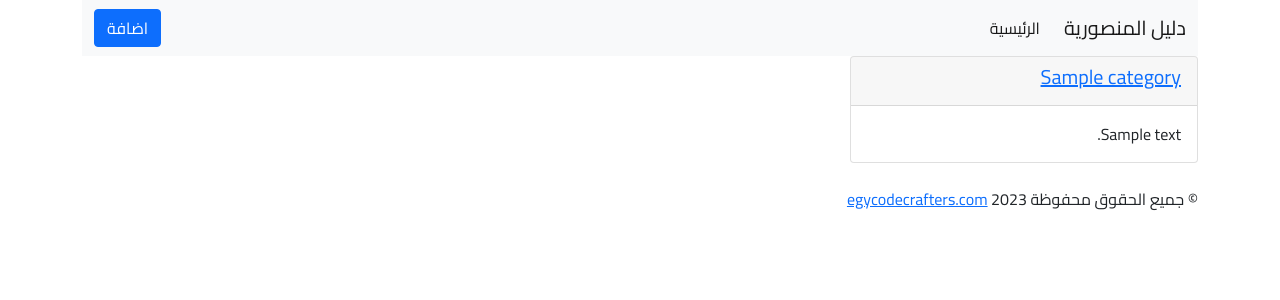
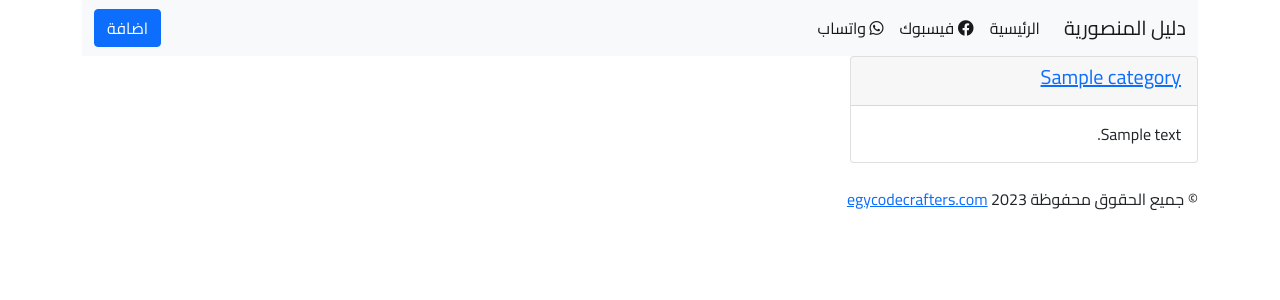
Before and after one commit to EgyCodeCrafters/egy_directory, a Laravel app: template resources/views/categories/index.blade.php in a window 1280 px wide. Shown: the top 300 px of the page. Run offline with Laravel 10, Linux system fonts and the light colour scheme; the template is opened without the code that fills it: most values are stand-ins (such as "Sample title", 1, 10 or a date in 2020).

Commit message:
enhance ui

```diff
--- a/resources/views/directories/index.blade.php
+++ b/resources/views/directories/index.blade.php
@@ -38,7 +38,6 @@
                                 <a target="_blank"
                                    href="{{$directory->facebook}}">فيسبوك
                                     <i class="fab fa-facebook"></i>
-
                                 </a>
                             </div>
                         @endif
--- a/resources/views/includes/header.blade.php
+++ b/resources/views/includes/header.blade.php
@@ -10,6 +10,20 @@
                 <li class="nav-item">
                     <a class="nav-link active" aria-current="page" href="/">الرئيسية</a>
                 </li>
+                <li class="nav-item">
+                    <a target="_blank" class="nav-link active" aria-current="page"
+                       href="https://www.facebook.com/profile.php?id=61554404983277">
+                        <i class="fab fa-facebook"></i>
+                        فيسبوك</a>
+                </li>
+
+                <li class="nav-item">
+                    <a target="_blank" class="nav-link active" aria-current="page"
+                       href="https://chat.whatsapp.com/IlsC7PnPgXR5dqQbKTIXv5">
+                        <i class="fab fa-whatsapp"></i>
+                        واتساب</a>
+                </li>
+
                 {{--                        <li class="nav-item">--}}
                 {{--                            <a class="nav-link" href="#">Link</a>--}}
                 </li>
```
Also changed, not shown: app/Http/Controllers/DirectoryController.php (+73 -1 lines).
